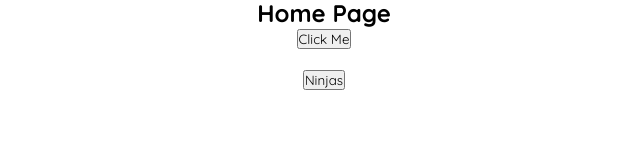
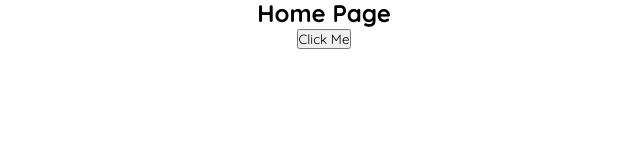
Before and after one commit to Popeaura/dojo-tutee, a React (Vite) app: page / in a window 1280 px wide. Shown: the part 127-287 px from the top of the page, without its empty margins (316-956 px from the left). Built offline with nearby package versions, Linux system fonts and the light colour scheme.

Commit message:
My modified projects folder

```diff
--- a/src/home.jsx
+++ b/src/home.jsx
@@ -11,7 +11,6 @@ const Home = () => {
         <div className="home">
             <h2>Home Page</h2>
             <button onClick={handlClick}>Click Me</button><br /><br />
-            <button onClick={() => {handleClickAgain("Ahura")}}>Ninjas </button>
         </div>
      );
 }
```
